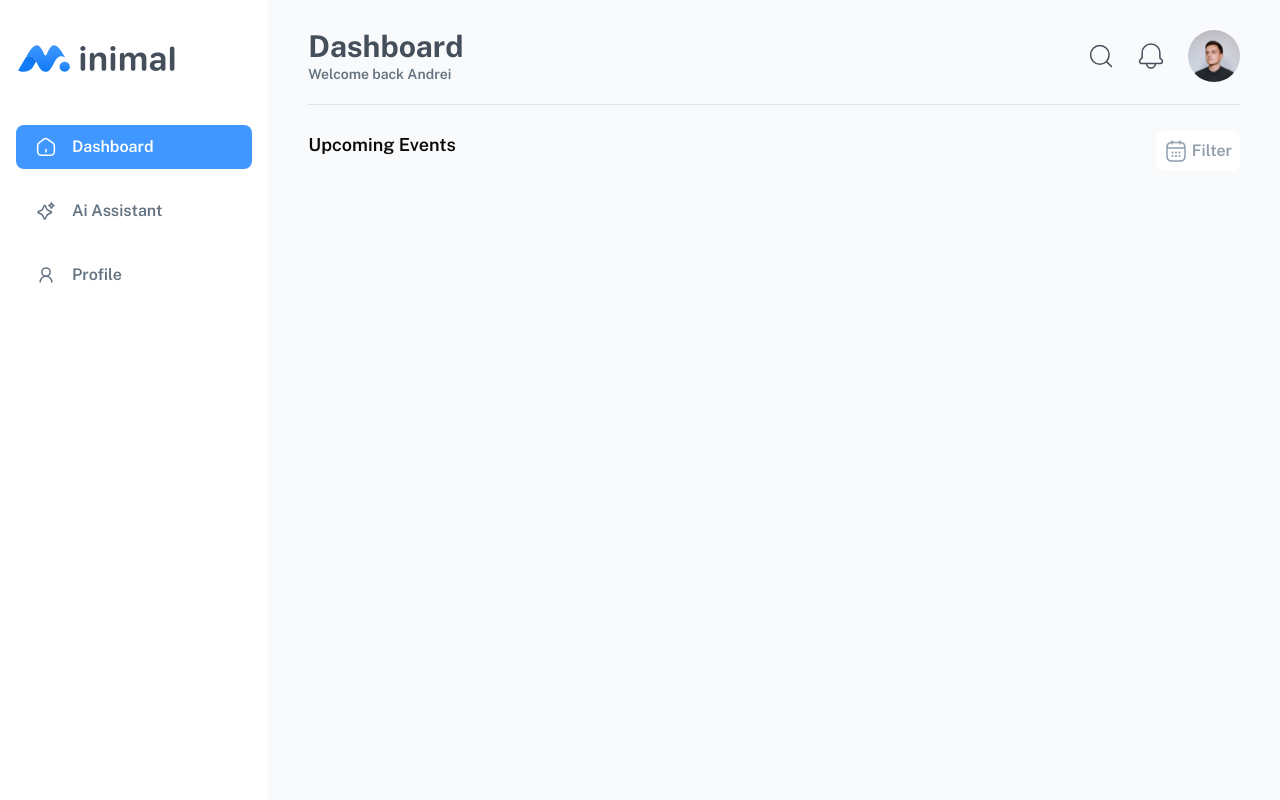
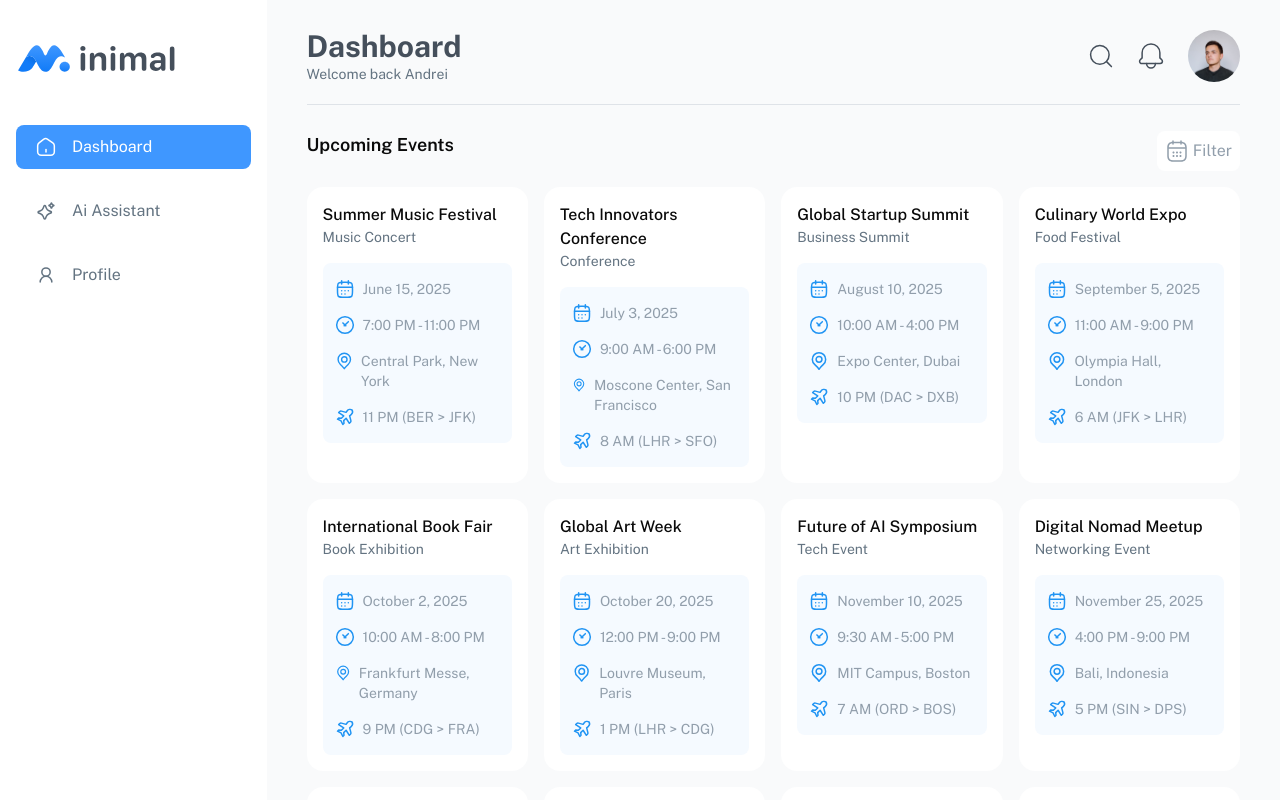
Before and after one commit to arafat22184/minimal-frontend, a React (Vite) app: page / in a window 1280 px wide. Shown: the top 800 px of the page. Built offline with nearby package versions, Linux system fonts and the light colour scheme.

Commit message:
added events page

```diff
--- /dev/null
+++ b/public/events.json
@@ -0,0 +1,110 @@
+[
+  {
+    "id": "6527c7d2e0b5f8a7c9d1e2f3",
+    "title": "Summer Music Festival",
+    "type": "Music Concert",
+    "date": "June 15, 2025",
+    "time": "7:00 PM - 11:00 PM",
+    "location": "Central Park, New York",
+    "flight": "11 PM (BER > JFK)"
+  },
+  {
+    "id": "6527c8a1e0b5f8a7c9d1e2f4",
+    "title": "Tech Innovators Conference",
+    "type": "Conference",
+    "date": "July 3, 2025",
+    "time": "9:00 AM - 6:00 PM",
+    "location": "Moscone Center, San Francisco",
+    "flight": "8 AM (LHR > SFO)"
+  },
+  {
+    "id": "6527c8cde0b5f8a7c9d1e2f5",
+    "title": "Global Startup Summit",
+    "type": "Business Summit",
+    "date": "August 10, 2025",
+    "time": "10:00 AM - 4:00 PM",
+    "location": "Expo Center, Dubai",
+    "flight": "10 PM (DAC > DXB)"
+  },
+  {
+    "id": "6527c8fde0b5f8a7c9d1e2f6",
+    "title": "Culinary World Expo",
+    "type": "Food Festival",
+    "date": "September 5, 2025",
+    "time": "11:00 AM - 9:00 PM",
+    "location": "Olympia Hall, London",
+    "flight": "6 AM (JFK > LHR)"
+  },
+  {
+    "id": "6527c92be0b5f8a7c9d1e2f7",
+    "title": "International Book Fair",
+    "type": "Book Exhibition",
+    "date": "October 2, 2025",
+    "time": "10:00 AM - 8:00 PM",
+    "location": "Frankfurt Messe, Germany",
+    "flight": "9 PM (CDG > FRA)"
+  },
+  {
+    "id": "6527c94be0b5f8a7c9d1e2f8",
+    "title": "Global Art Week",
+    "type": "Art Exhibition",
+    "date": "October 20, 2025",
+    "time": "12:00 PM - 9:00 PM",
+    "location": "Louvre Museum, Paris",
+    "flight": "1 PM (LHR > CDG)"
+  },
+  {
+    "id": "6527c975e0b5f8a7c9d1e2f9",
+    "title": "Future of AI Symposium",
+    "type": "Tech Event",
+    "date": "November 10, 2025",
+    "time": "9:30 AM - 5:00 PM",
+    "location": "MIT Campus, Boston",
+    "flight": "7 AM (ORD > BOS)"
+  },
+  {
+    "id": "6527c9a0e0b5f8a7c9d1e2fa",
+    "title": "Digital Nomad Meetup",
+    "type": "Networking Event",
+    "date": "November 25, 2025",
+    "time": "4:00 PM - 9:00 PM",
+    "location": "Bali, Indonesia",
+    "flight": "5 PM (SIN > DPS)"
+  },
+  {
+    "id": "6527c9c8e0b5f8a7c9d1e2fb",
+    "title": "World Health Forum",
+    "type": "Medical Conference",
+    "date": "December 3, 2025",
+    "time": "8:00 AM - 5:30 PM",
+    "location": "Geneva Convention Center, Switzerland",
+    "flight": "10 PM (JFK > GVA)"
+  },
+  {
+    "id": "6527c9eae0b5f8a7c9d1e2fc",
+    "title": "Eco Future Summit",
+    "type": "Environmental Summit",
+    "date": "December 15, 2025",
+    "time": "9:00 AM - 4:00 PM",
+    "location": "Oslo Spektrum, Norway",
+    "flight": "11 PM (CPH > OSL)"
+  },
+  {
+    "id": "6527ca0de0b5f8a7c9d1e2fd",
+    "title": "Winter Sports Gala",
+    "type": "Sports Event",
+    "date": "January 12, 2026",
+    "time": "5:00 PM - 11:00 PM",
+    "location": "Aspen Ski Resort, Colorado",
+    "flight": "8 AM (SEA > DEN)"
+  },
+  {
+    "id": "6527ca36e0b5f8a7c9d1e2fe",
+    "title": "New Year Tech Carnival",
+    "type": "Technology Expo",
+    "date": "January 30, 2026",
+    "time": "10:00 AM - 10:00 PM",
+    "location": "Tokyo Big Sight, Japan",
+    "flight": "9 PM (LAX > HND)"
+  }
+]
--- /dev/null
+++ b/src/components/SVG/DashboardSvg/EventsSVG/EventCalenderSVG.jsx
@@ -0,0 +1,44 @@
+import React from "react";
+
+const EventCalenderSVG = () => {
+  return (
+    <svg
+      xmlns="http://www.w3.org/2000/svg"
+      width="20"
+      height="20"
+      viewBox="0 0 20 20"
+      fill="none"
+    >
+      <path
+        d="M13.3334 1.66602V4.99935M6.66675 1.66602V4.99935"
+        stroke="#2094F3"
+        stroke-width="1.5"
+        stroke-linecap="round"
+        stroke-linejoin="round"
+      />
+      <path
+        d="M10.8333 3.33398H9.16667C6.02397 3.33398 4.45262 3.33398 3.47631 4.31029C2.5 5.28661 2.5 6.85795 2.5 10.0007V11.6673C2.5 14.81 2.5 16.3814 3.47631 17.3577C4.45262 18.334 6.02397 18.334 9.16667 18.334H10.8333C13.976 18.334 15.5474 18.334 16.5237 17.3577C17.5 16.3814 17.5 14.81 17.5 11.6673V10.0007C17.5 6.85795 17.5 5.28661 16.5237 4.31029C15.5474 3.33398 13.976 3.33398 10.8333 3.33398Z"
+        stroke="#2094F3"
+        stroke-width="1.5"
+        stroke-linecap="round"
+        stroke-linejoin="round"
+      />
+      <path
+        d="M2.5 8.33398H17.5"
+        stroke="#2094F3"
+        stroke-width="1.5"
+        stroke-linecap="round"
+        stroke-linejoin="round"
+      />
+      <path
+        d="M9.99633 11.666H10.0038M9.99633 14.9993H10.0038M13.3259 11.666H13.3334M6.66675 11.666H6.67422M6.66675 14.9993H6.67422"
+        stroke="#2094F3"
+        stroke-width="1.5"
+        stroke-linecap="round"
+        stroke-linejoin="round"
+      />
+    </svg>
+  );
+};
+
+export default EventCalenderSVG;
--- /dev/null
+++ b/src/components/SVG/DashboardSvg/EventsSVG/EventClockSVG.jsx
@@ -0,0 +1,35 @@
+import React from "react";
+
+const EventClockSVG = () => {
+  return (
+    <svg
+      xmlns="http://www.w3.org/2000/svg"
+      width="20"
+      height="20"
+      viewBox="0 0 20 20"
+      fill="none"
+    >
+      <g clip-path="url(#clip0_24964_4299)">
+        <path
+          d="M10.0001 18.3327C14.6025 18.3327 18.3334 14.6017 18.3334 9.99935C18.3334 5.39698 14.6025 1.66602 10.0001 1.66602C5.39771 1.66602 1.66675 5.39698 1.66675 9.99935C1.66675 14.6017 5.39771 18.3327 10.0001 18.3327Z"
+          stroke="#2094F3"
+          stroke-width="1.5"
+        />
+        <path
+          d="M7.91675 7.91602L10.8333 10.8323M13.3334 6.66602L9.16675 10.8327"
+          stroke="#2094F3"
+          stroke-width="1.5"
+          stroke-linecap="round"
+          stroke-linejoin="round"
+        />
+      </g>
+      <defs>
+        <clipPath id="clip0_24964_4299">
+          <rect width="20" height="20" fill="white" />
+        </clipPath>
+      </defs>
+    </svg>
+  );
+};
+
+export default EventClockSVG;
--- /dev/null
+++ b/src/components/SVG/DashboardSvg/EventsSVG/EventLocationSVG.jsx
@@ -0,0 +1,28 @@
+import React from "react";
+
+const EventLocationSVG = () => {
+  return (
+    <svg
+      xmlns="http://www.w3.org/2000/svg"
+      width="20"
+      height="20"
+      viewBox="0 0 20 20"
+      fill="none"
+    >
+      <path
+        d="M12.9459 8.33268C12.9459 9.94352 11.6401 11.2493 10.0292 11.2493C8.41842 11.2493 7.11255 9.94352 7.11255 8.33268C7.11255 6.72185 8.41842 5.41602 10.0292 5.41602C11.6401 5.41602 12.9459 6.72185 12.9459 8.33268Z"
+        stroke="#2094F3"
+        stroke-width="1.5"
+        stroke-linejoin="round"
+      />
+      <path
+        d="M9.99992 1.66602C6.31802 1.66602 3.33325 4.68087 3.33325 8.39993C3.33325 10.5264 4.16659 12.1799 5.83325 13.6568C7.00801 14.6978 9.14542 16.9309 9.99992 18.3326C10.8977 16.9588 12.9918 14.6978 14.1666 13.6568C15.8333 12.1799 16.6666 10.5264 16.6666 8.39993C16.6666 4.68087 13.6818 1.66602 9.99992 1.66602Z"
+        stroke="#2094F3"
+        stroke-width="1.5"
+        stroke-linejoin="round"
+      />
+    </svg>
+  );
+};
+
+export default EventLocationSVG;
--- /dev/null
+++ b/src/components/SVG/DashboardSvg/EventsSVG/EventPlaneSVG.jsx
@@ -0,0 +1,23 @@
+import React from "react";
+
+const EventPlaneSVG = () => {
+  return (
+    <svg
+      xmlns="http://www.w3.org/2000/svg"
+      width="20"
+      height="20"
+      viewBox="0 0 20 20"
+      fill="none"
+    >
+      <path
+        d="M3.68532 10.9821L2.5 12.1672L6.05597 13.9447L7.83397 17.5L9.01925 16.3149L8.72292 13.6485L11.0936 11.2783L14.3532 16.3149L15.4504 15.218C15.872 14.7965 16.0379 14.1828 15.8862 13.6064L14.6496 8.90817L16.1728 7.61952C17.5264 6.47446 17.9092 4.46412 17.0202 2.98277C15.5386 2.09397 13.1827 2.4289 12.0482 4.01666L11.0936 5.35293L6.39442 4.11657C5.81785 3.96487 5.20407 4.13077 4.78249 4.55226L3.68532 5.64921L8.72292 8.90817L6.3523 11.2783L3.68532 10.9821Z"
+        stroke="#2094F3"
+        stroke-width="1.5"
+        stroke-linecap="round"
+        stroke-linejoin="round"
+      />
+    </svg>
+  );
+};
+
+export default EventPlaneSVG;
--- /dev/null
+++ b/src/components/dashboard/Events/Event.jsx
@@ -0,0 +1,44 @@
+import React from "react";
+import EventCalenderSVG from "../../SVG/DashboardSvg/EventsSVG/EventCalenderSVG";
+import EventClockSVG from "../../SVG/DashboardSvg/EventsSVG/EventClockSVG";
+import EventLocationSVG from "../../SVG/DashboardSvg/EventsSVG/EventLocationSVG";
+import EventPlaneSVG from "../../SVG/DashboardSvg/EventsSVG/EventPlaneSVG";
+
+const Event = ({ event }) => {
+  const { title, type, date, location, time, flight } = event;
+  return (
+    <div className="bg-white rounded-2xl p-4">
+      <h3 className="font-medium">{title}</h3>
+      <p className="text-sm text-[#637381]">{type}</p>
+
+      {/* Details */}
+      <div className="px-3 py-4 bg-[#F5FAFF] rounded-[8px] mt-4 space-y-4">
+        {/* Date */}
+        <div className="flex gap-2">
+          <EventCalenderSVG></EventCalenderSVG>
+          <p className="text-[#919EAB] text-sm">{date}</p>
+        </div>
+
+        {/* Time */}
+        <div className="flex gap-2">
+          <EventClockSVG></EventClockSVG>
+          <p className="text-[#919EAB] text-sm">{time}</p>
+        </div>
+
+        {/* Location */}
+        <div className="flex gap-2">
+          <EventLocationSVG></EventLocationSVG>
+          <p className="text-[#919EAB] text-sm">{location}</p>
+        </div>
+
+        {/* Flight */}
+        <div className="flex gap-2">
+          <EventPlaneSVG></EventPlaneSVG>
+          <p className="text-[#919EAB] text-sm">{flight}</p>
+        </div>
+      </div>
+    </div>
+  );
+};
+
+export default Event;
--- a/src/components/dashboard/Events/Events.jsx
+++ b/src/components/dashboard/Events/Events.jsx
@@ -1,18 +1,29 @@
 import React from "react";
 import CalenderSVG from "../../SVG/DashboardSvg/CalenderSVG";
+import Event from "./Event";
+import { useLoaderData } from "react-router";
 
 const Events = () => {
+  const events = useLoaderData();
+
   return (
     <div>
       <div className="flex justify-between">
-        <h1 className="text-lg">Upcoming Events</h1>
+        <h1 className="text-lg font-semibold">Upcoming Events</h1>
         <div className="p-2 bg-white flex items-center gap-1 rounded-[8px] text-[#919EAB]">
           <CalenderSVG></CalenderSVG> Filter
         </div>
       </div>
 
       {/* Event Lists */}
-      <div></div>
+      <div
+        className="grid grid-cols-1 md:grid-cols-2 lg:grid-cols-3 xl:grid-cols-4 gap-4 mt-4
+      "
+      >
+        {events.map((event) => (
+          <Event key={event.id} event={event}></Event>
+        ))}
+      </div>
     </div>
   );
 };
--- a/src/index.css
+++ b/src/index.css
@@ -4,7 +4,7 @@
 .public-sans {
   font-family: "Public Sans", sans-serif;
   font-optical-sizing: auto;
-  font-weight: 600;
+  font-weight: 400;
   font-style: normal;
 }
 
--- a/src/router/router.jsx
+++ b/src/router/router.jsx
@@ -10,6 +10,10 @@ const router = createBrowserRouter([
       {
         index: true,
         Component: Events,
+        loader: () => fetch("/events.json"),
+      },
+      {
+        path: "/assistant",
       },
     ],
   },
```
